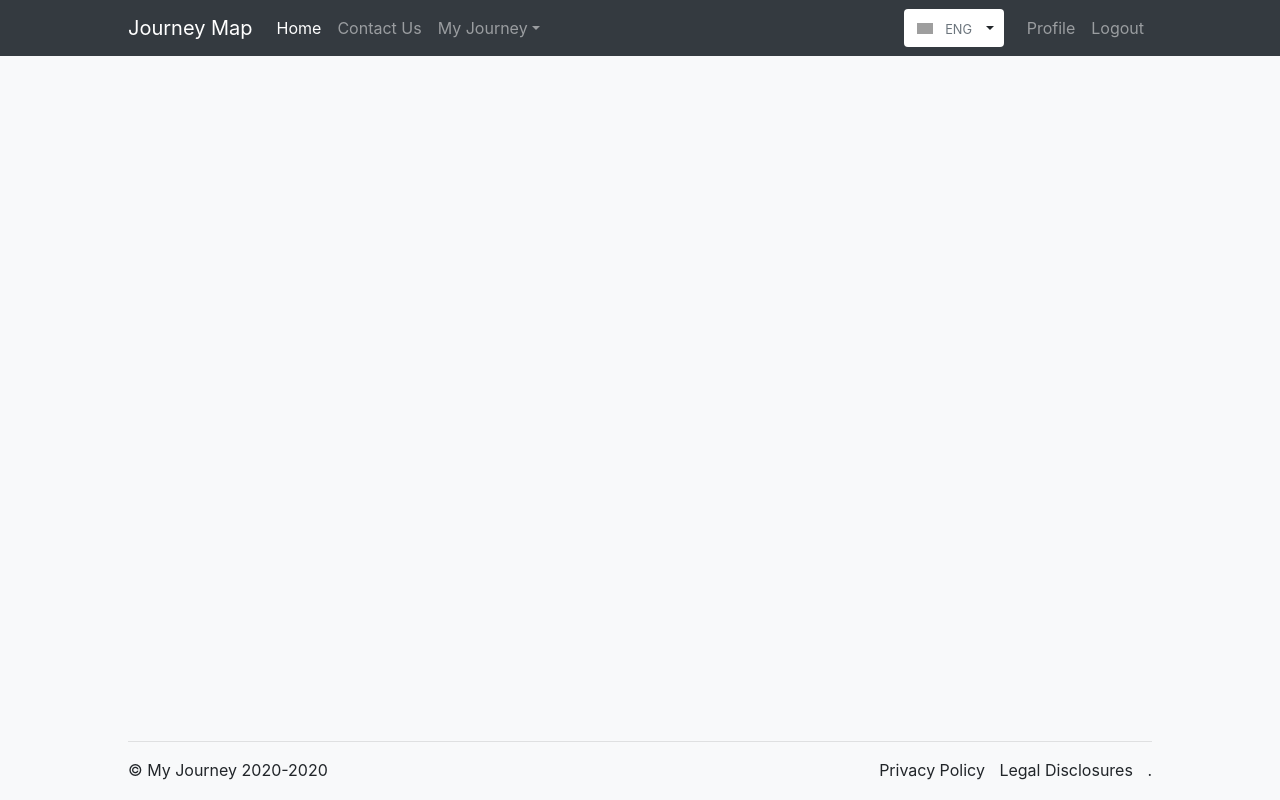
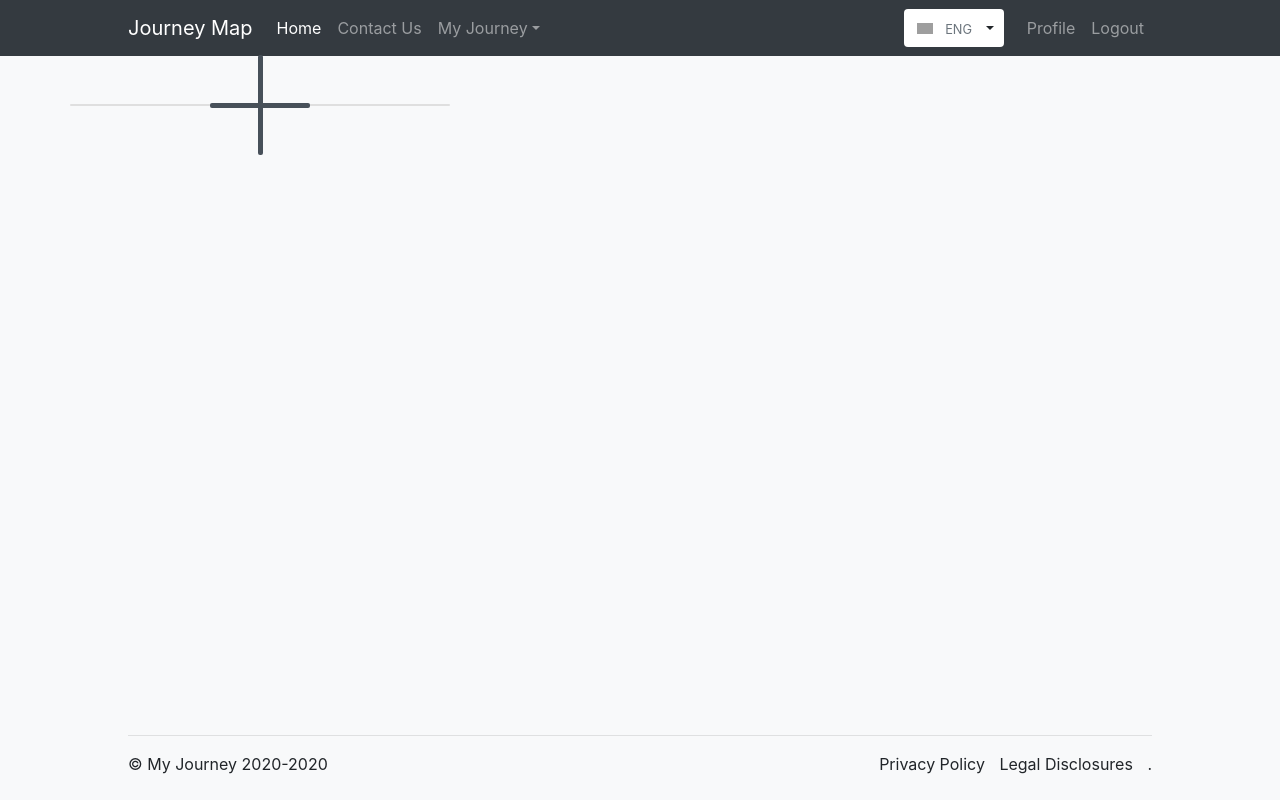
Before and after one commit to enricoDec/JourneyMap, a Django app: page /journeys/ in a window 1280 px wide. Run offline with Django 3.2, Linux system fonts and the light colour scheme; the visitor is signed in with stand-in values (Sample User, id 1); data that the repository does not hold is empty; some libraries are stand-ins or nearby versions; grey boxes are pictures that could not be loaded.

Commit message:
Add journey button design

```diff
--- a/JourneyMap/static/JourneyMap/journeys.css
+++ b/JourneyMap/static/JourneyMap/journeys.css
@@ -1,4 +1,9 @@
+:root {
+    --plus-size: 100px;
+}
+
 html, body {
+    height: 100%;
     background-color: #f8f9fa !important;
 }
 
@@ -46,3 +51,47 @@ html, body {
     border-bottom-left-radius: 0 !important;
     border-left: none !important;
 }
+
+.plus-card {
+    -webkit-box-align:center;
+    -webkit-box-pack:center;
+    display:-webkit-box;
+}
+
+.plus-card::before {
+    content: " ";
+    position: absolute;
+    display: block;
+    background-color: #475059;
+    width: 5px;
+    margin-left: -2.5px;
+    left: 50%;
+    top: calc((100% - var(--plus-size)) / 2);
+    bottom: calc((100% - var(--plus-size)) / 2);
+    z-index: 9;
+    border-radius: 2px;
+}
+
+.plus-card::after {
+    content: " ";
+    position: absolute;
+    display: block;
+    background-color: #475059;
+    height: 5px;
+    margin-top: -2.5px;
+    top: 50%;
+    left: calc((100% - var(--plus-size)) / 2);
+    right: calc((100% - var(--plus-size)) / 2);
+    z-index: 9;
+    border-radius: 2px;
+}
+
+.plus-card a {
+    position: absolute;
+    top: 0;
+    right: 0;
+    bottom: 0;
+    left: 0;
+    display: block;
+    content: " ";
+}
--- a/JourneyMap/templates/JourneyMap/journeys.html
+++ b/JourneyMap/templates/JourneyMap/journeys.html
@@ -24,6 +24,7 @@
                 </div>
             </div>
             {% endfor %}
+            <div class="plus-card col-md-4 card mb-4 box-shadow"><a href="#"></a></div>
         </div>
     </div>
 </div>
```
